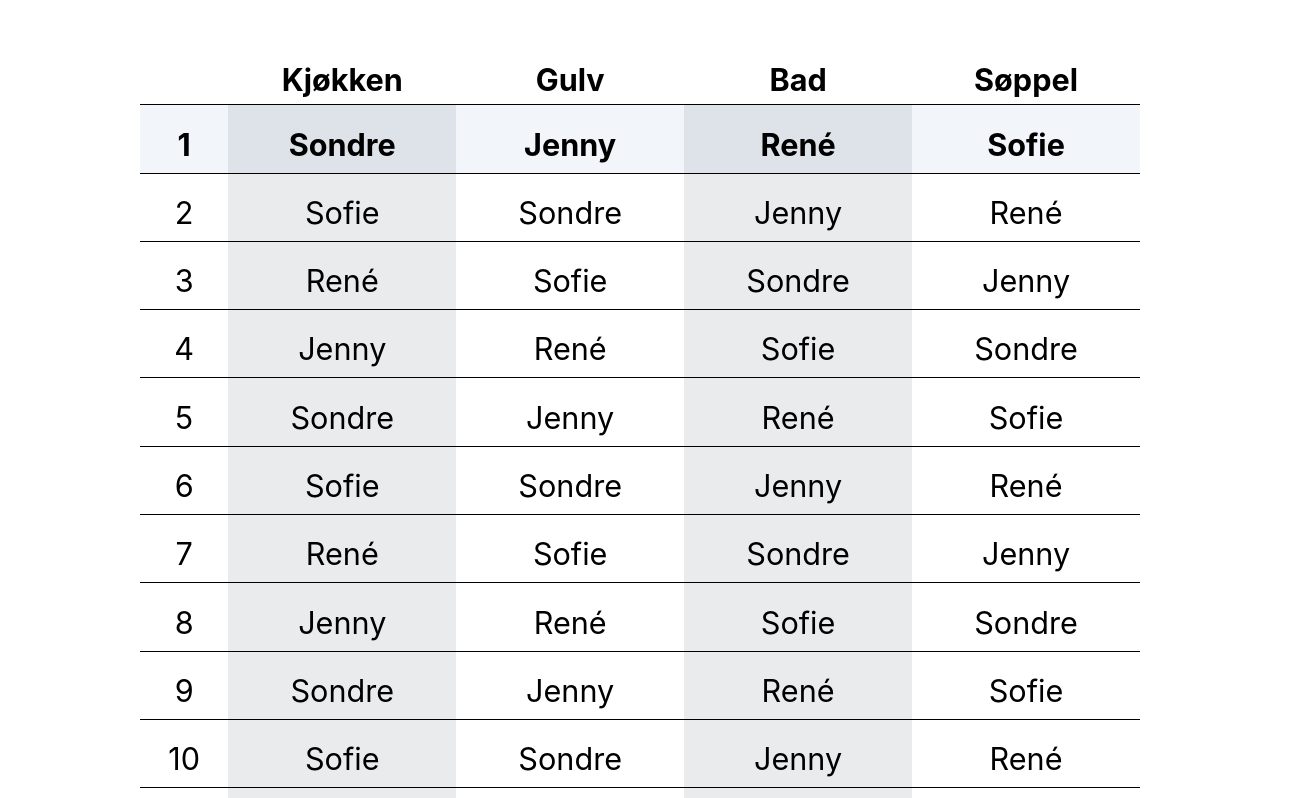
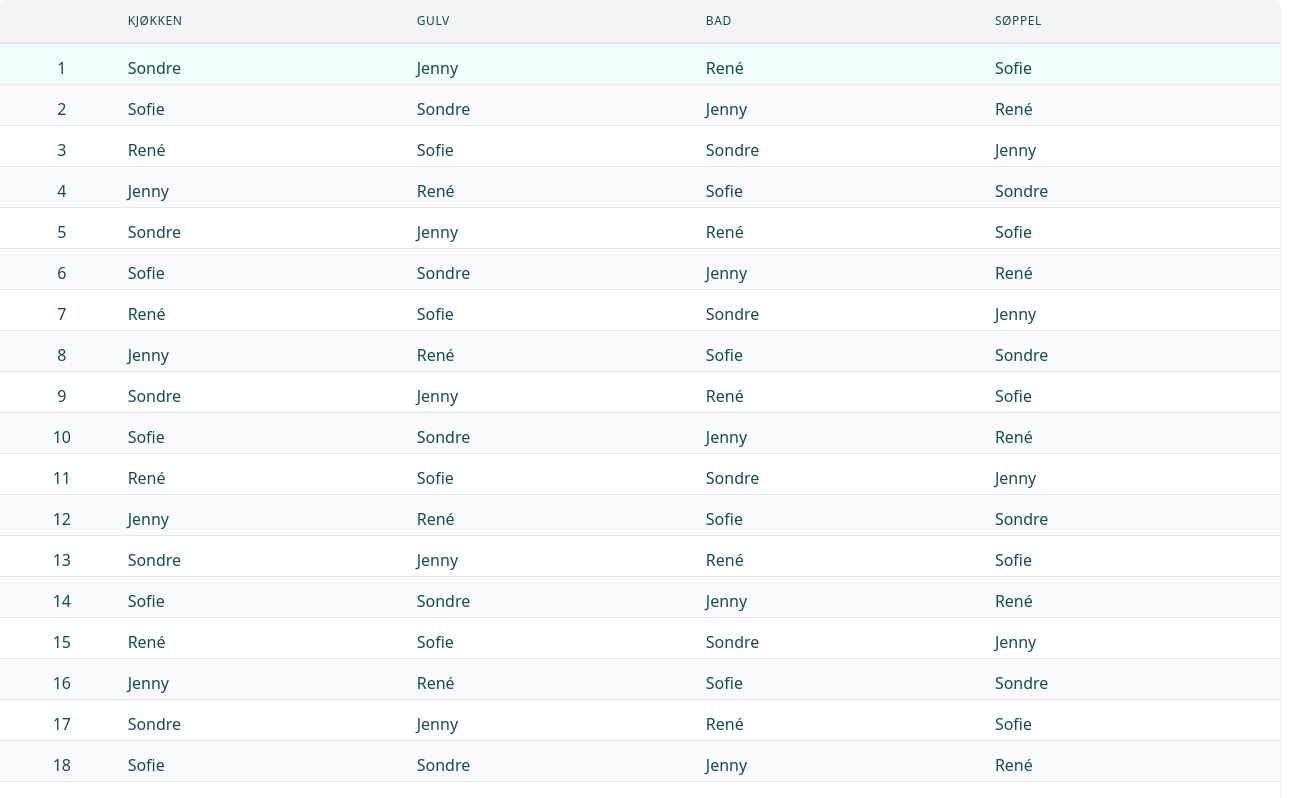
Before and after one commit to RHellenes/hvilkenvaskeukeerdet.no, a Nuxt app: page / in a window 1280 px wide. Shown: the top 798 px of the page, 1312 px wide, since content can reach past the window. Built offline with nearby package versions, Linux system fonts and the light colour scheme.

Commit message:
Decided to try tailwind

```diff
--- /dev/null
+++ b/assets/css/tailwind.css
@@ -0,0 +1,3 @@
+@tailwind base;
+@tailwind components;
+@tailwind utilities;
--- a/components/Table.vue
+++ b/components/Table.vue
@@ -1,30 +1,52 @@
 <template>
-  <div class="table">
-    <div class="table__row table__row--header">
-      <div class="table__column"></div>
-      <div v-for="chore in chores" :key="`${chore}`" class="table__column">
+  <!-- This example requires Tailwind CSS v2.0+ -->
+  <div class="flex flex-col" style="width: 100%">
+    <div class="-my-2 overflow-x-auto sm:-mx-6 lg:-mx-8">
+      <div class="py-2 align-middle inline-block min-w-full sm:px-2 lg:px-8">
+        <div
+          class="shadow overflow-hidden border-b border-gray-200 sm:rounded-lg"
+        >
+          <table class="min-w-full divide-y-2 divide-gray-200">
+            <thead class="bg-gray-100">
+              <tr>
+                <th class="py-3 pb-1 pl-1 pr-1"></th>
+                <th
+                  v-for="chore in chores"
+                  :key="`${chore}`"
+                  scope="col"
+                  class="pr-0 py-3 pl-1 text-left text-xs font-medium text-teal-900 uppercase tracking-wider subpixel-antialiased"
+                >
                   {{ chore }}
-      </div>
-    </div>
-    <div
+                </th>
+              </tr>
+            </thead>
+            <tbody class="bg-white divide-y divide-gray-200">
+              <tr
                 v-for="week in tableData"
                 :key="week.nr"
-      class="table__row"
-      :class="currentWeek === week.nr && 'table__row--highlight'"
+                :class="[
+                  !(week.nr % 2) && 'bg-gray-50',
+                  currentWeek === week.nr && 'font-medium bg-teal-50',
+                ]"
               >
-      <div class="table__column">
-        <span>
+                <td
+                  class="py-3 pb-1 pl-1 pr-1 whitespace-nowrap text-teal-900 subpixel-antialiased text-center"
+                >
                   {{ week.nr }}
-        </span>
-      </div>
-      <div
+                </td>
+                <td
+                  class="py-3 pb-1 pl-1 pr-1 whitespace-nowrap text-teal-900 subpixel-antialiased"
                   v-for="coolPerson in week.coolPersons"
                   :key="`${coolPerson}${week.nr}`"
-        class="table__column"
                 >
-        <span>
                   {{ coolPerson }}
-        </span>
+                </td>
+              </tr>
+
+              <!-- More rows... -->
+            </tbody>
+          </table>
+        </div>
       </div>
     </div>
   </div>
@@ -64,71 +86,10 @@ export default {
       return this.$dayjs().isoWeek()
     },
   },
-  mounted() {
-    // const weeks = this.$dayjs(new Date()).isoWeek()
-    const totalWeeks = this.$dayjs().isoWeeksInYear()
-    let coolPeopleCopy = [...this.coolPeople]
-    const data = []
-    const outerCounter = 0
-    for (let index = 1; index < totalWeeks; index++) {
-      const lastPerson = coolPeopleCopy.pop()
-      // const last = coolPeopleCopy[3]
-      coolPeopleCopy = [lastPerson].concat(coolPeopleCopy)
-      const week = {
-        nr: index,
-        persons: [...coolPeopleCopy],
-      }
-
-      data.push(week)
-    }
-  },
 }
 </script>
 
 <style lang="scss" scoped>
-.table {
-  width: 100%;
-  max-width: 1000px;
-  display: flex;
-  justify-content: center;
-  flex-direction: column;
-  flex-wrap: wrap;
-
-  &__row {
-    width: 100%;
-    display: flex;
-    justify-content: center;
-    border-bottom: 1px solid;
-    &--header {
-      & * {
-        background: white !important;
-        font-weight: bolder;
-      }
-      position: sticky;
-    }
-    &--highlight {
-      font-weight: bolder;
-      background: #bfd3ec36;
-    }
-  }
-  &__column {
-    width: 30%;
-    padding: 2em 1em 0.2em 1em;
-    position: relative;
-
-    &:first-of-type {
-      //background: red;
-      width: 10%;
-    }
-    &:nth-of-type(even) {
-      background: #35495e1c;
-    }
-    & span {
-      position: absolute;
-      bottom: 15%;
-      left: 50%;
-      transform: translate(-50%, 0%);
-    }
-  }
+.table2 {
 }
 </style>
--- a/layouts/default.vue
+++ b/layouts/default.vue
@@ -5,7 +5,7 @@
 </template>
 
 <style>
-html {
+/* html {
   font-family: 'Source Sans Pro', -apple-system, BlinkMacSystemFont, 'Segoe UI',
     Roboto, 'Helvetica Neue', Arial, sans-serif;
   font-size: calc(5px + 2vw);
@@ -26,5 +26,5 @@ body {
 *::after {
   box-sizing: border-box;
   margin: 0;
-}
+} */
 </style>
--- a/nuxt.config.js
+++ b/nuxt.config.js
@@ -15,9 +15,12 @@ export default {
     ],
     link: [{ rel: 'icon', type: 'image/x-icon', href: '/favicon.ico' }],
   },
+  server: {
+    host: '0.0.0.0', // default: localhost
+  },
 
   // Global CSS (https://go.nuxtjs.dev/config-css)
-  css: [],
+  css: ['@/assets/css/tailwind.css'],
 
   // Plugins to run before rendering page (https://go.nuxtjs.dev/config-plugins)
   plugins: ['~/plugins/dayjs'],
@@ -29,6 +32,7 @@ export default {
   buildModules: [
     // https://go.nuxtjs.dev/eslint
     '@nuxtjs/eslint-module',
+    '@nuxtjs/tailwindcss',
   ],
 
   // Modules (https://go.nuxtjs.dev/config-modules)
--- a/pages/index.vue
+++ b/pages/index.vue
@@ -15,9 +15,10 @@ export default {
 </script>
 
 <style>
-.container {
+/* .container {
   margin: 0 auto;
   min-height: 100vh;
+  width: 100%;
   display: flex;
   justify-content: center;
   align-items: center;
@@ -44,5 +45,5 @@ export default {
 
 .links {
   padding-top: 15px;
-}
+} */
 </style>
--- /dev/null
+++ b/tailwind.config.js
@@ -0,0 +1,31 @@
+const colors = require('tailwindcss/colors')
+
+module.exports = {
+  purge: [
+    './components/**/*.{vue,js}',
+    './layouts/**/*.vue',
+    './pages/**/*.vue',
+    './plugins/**/*.{js,ts}',
+    './nuxt.config.{js,ts}',
+  ],
+  darkMode: false, // or 'media' or 'class'
+  theme: {
+    // screens: {
+    //   sm: '480px',
+    //   md: '768px',
+    //   lg: '976px',
+    //   xl: '1440px',
+    // },
+    colors: {
+      gray: colors.coolGray,
+      blue: colors.lightBlue,
+      red: colors.rose,
+      teal: colors.teal,
+    },
+    extend: {},
+  },
+  variants: {
+    extend: {},
+  },
+  plugins: [],
+}
```
Also changed, not shown: package.json (+6 -1 lines), 1 other file (tests, documents, lock files or other folders). Lines whose indentation alone changed are shown as unchanged.
